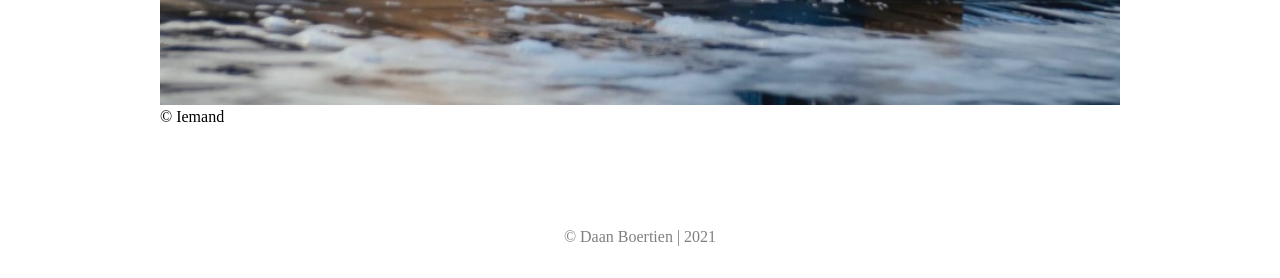
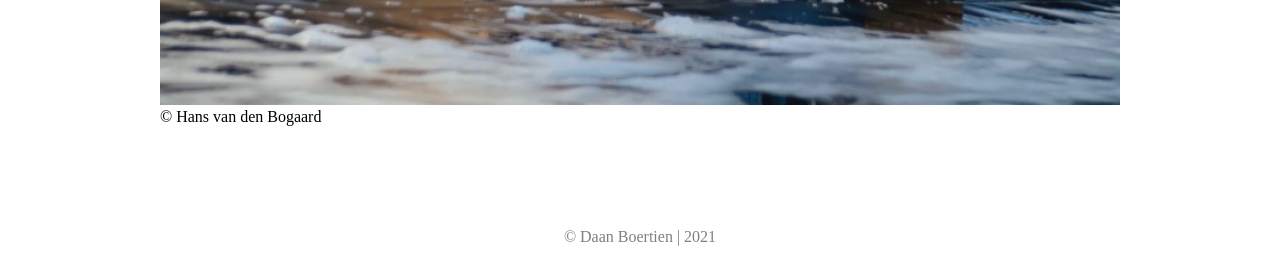
Before and after one commit to DaanBoertien/Marc-Pantus, a Jekyll site: the page built from index.html, in a window 1280 px wide and 900 px high, scrolled down 1387 px. Shown: the part 619-897 px from the top of the window. Built offline with Jekyll 4.4.1, drawn with Linux system fonts in a browser that asks for light colours; nearby versions of some CDN libraries; a script that is not in the unit is left out.

Commit message:
Update Teksten “home”

```diff
--- a/_data/home.yml
+++ b/_data/home.yml
@@ -31,5 +31,5 @@ quote: Quote
 quote-en: Quote
 quote-author: "- Peter van der Lint, Trouw"
 last-image: /assets/img/uploads/mp-reimsreisje.jpg
-photographer: Iemand
+photographer: Hans van den Bogaard
 footer-text: © Daan Boertien | 2021
```
